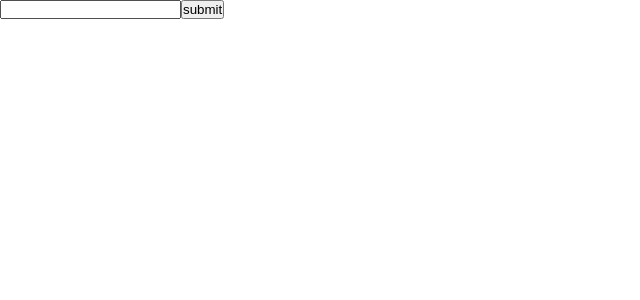
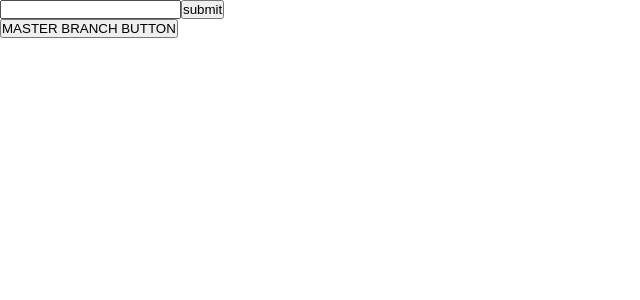
Before and after one commit to weijiePan/mock_debate, a Next.js app: page /debate in a window 1280 px wide. Shown: the top 300 px of the page, without its empty margins (0-640 px from the left). Built offline with nearby package versions, Linux system fonts and the light colour scheme.

Commit message:
Add master branch button text

```diff
--- a/src/app/components/Textbox.tsx
+++ b/src/app/components/Textbox.tsx
@@ -3,6 +3,7 @@ export default function Textbox({text}:{text:string}){
     return(<div>
         <p>
             {text}
+            <button>MASTER BRANCH BUTTON</button>
         </p>
     </div>)
 }
```
